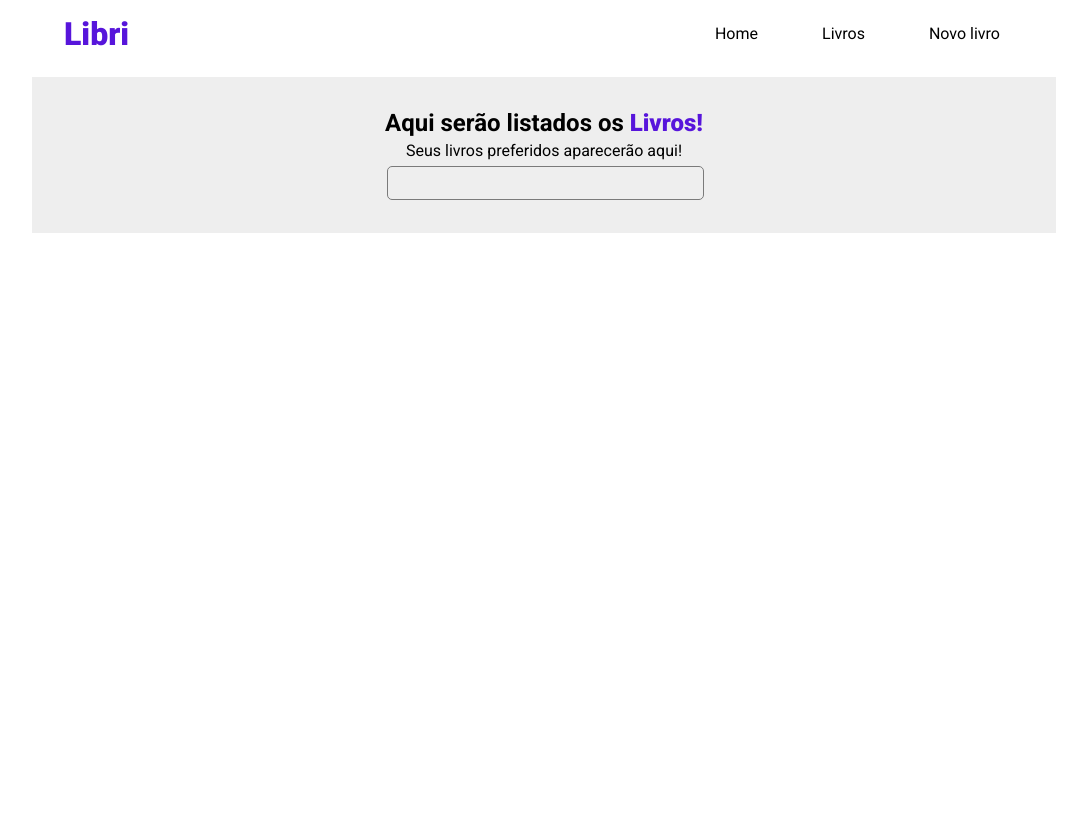
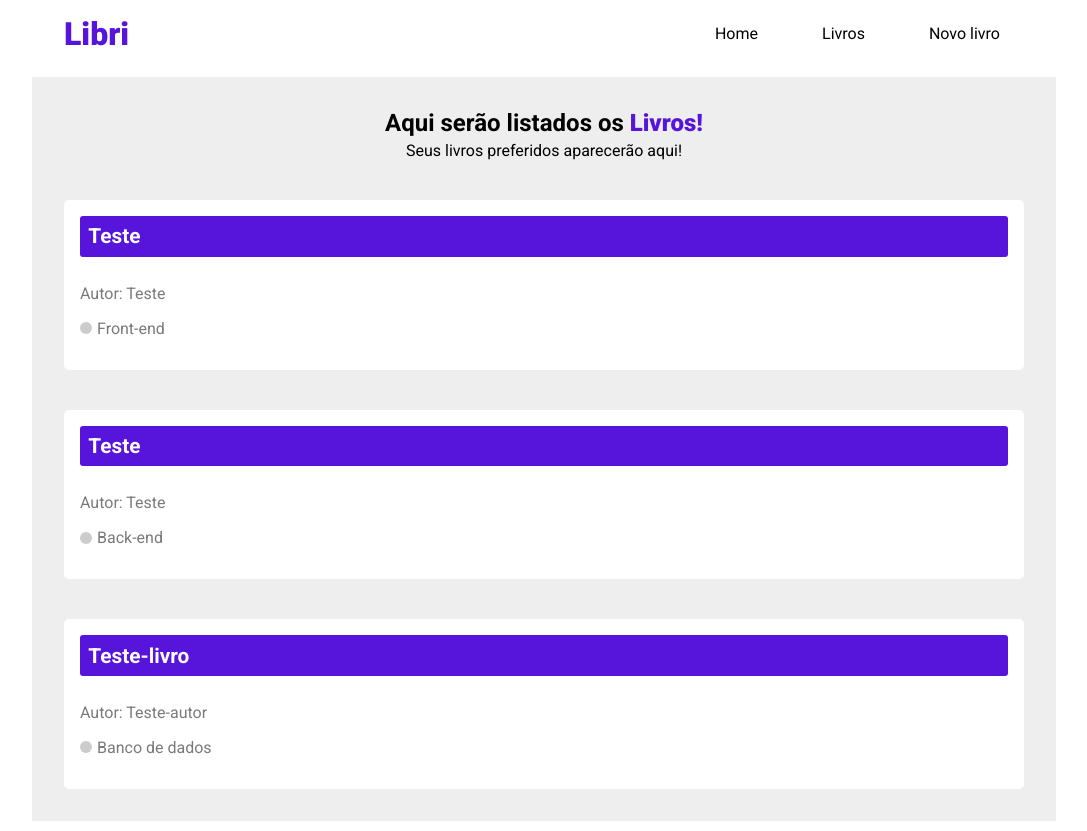
Before and after one commit to Arthur-Ruas/App-web-api, a React (Create React App) app in the folder projeto-react-api-1/: page /livros in a window 1280 px wide. Shown: the whole page, without its empty margins (96-1183 px from the left). Before the commit the page ends 800 px from the top, so only its background shows below. Built offline with nearby package versions, Linux system fonts and the light colour scheme; data requests are answered from the project's data file.

Commit message:
Arthur: Listagem dos livros

```diff
--- a/projeto-react-api-1/src/components/CardBook/CardBook.jsx
+++ b/projeto-react-api-1/src/components/CardBook/CardBook.jsx
@@ -1,10 +1,15 @@
 import React from 'react';
 import './cardBook.css';
 
-function CardBook() {
+function CardBook({ id, livro, autor, categoria }) {
   return (
     <div className='card-book'>
-
+        <h4>{livro}</h4>
+        <p>Autor: {autor}</p>
+        <p className='card-book__category'>
+          <span></span>
+          {categoria}
+        </p>
     </div>
   )
 
--- a/projeto-react-api-1/src/components/CardBook/cardBook.css
+++ b/projeto-react-api-1/src/components/CardBook/cardBook.css
@@ -1,16 +1,16 @@
 .card-book{
+    background-color: #fff;
     width: 100%;
-    margin: 0.5%;
     padding: 1em;
-    border: 1px solid #7a7a7a;
     border-radius: 5px;
 }
 
 .card-book h4{
-    background-color: #222;
-    color: #ffbb33;
+    background-color: #5715db;
+    color: #fff;
     padding: 0.4em;
     margin-bottom: 1.3em;
+    border-radius: 3px;
     font-size: 1.3em;
 }
 
--- a/projeto-react-api-1/src/db.json
+++ b/projeto-react-api-1/src/db.json
@@ -1,25 +1,5 @@
 {
   "books": [
-    {
-      "id": "fdb6",
-      "nome_livro": "a",
-      "nome_autor": "a",
-      "descricao": "a",
-      "category": {
-        "id": "2",
-        "category": "Back-end"
-      }
-    },
-    {
-      "id": "2527",
-      "nome_livro": "dsa",
-      "nome_autor": "dsa",
-      "descricao": "dsa",
-      "category": {
-        "id": "1",
-        "category": "Ficção científica"
-      }
-    },
     {
       "id": "2693",
       "nome_livro": "Teste",
@@ -31,23 +11,23 @@
       }
     },
     {
-      "id": "816a",
-      "nome_livro": "teste",
-      "nome_autor": "teste",
-      "descricao": "teste",
+      "id": "bf0e",
+      "nome_livro": "Teste",
+      "nome_autor": "Teste",
+      "descricao": "Teste",
       "category": {
         "id": "2",
         "category": "Back-end"
       }
     },
     {
-      "id": "e3fb",
-      "nome_livro": "a",
-      "nome_autor": "a",
-      "descricao": "a",
+      "id": "07b0",
+      "nome_livro": "Teste-livro",
+      "nome_autor": "Teste-autor",
+      "descricao": "Teste-descrição",
       "category": {
-        "id": "2",
-        "category": "Back-end"
+        "id": "4",
+        "category": "Banco de dados"
       }
     }
   ],
--- a/projeto-react-api-1/src/pages/CadastroLivro/CadastroLivro.jsx
+++ b/projeto-react-api-1/src/pages/CadastroLivro/CadastroLivro.jsx
@@ -23,15 +23,10 @@ function CadastroLivro() {
       }
     ).then(
       (response) => response.json()
-
     ).then(
-      (data) =>{
-        setCategories(data)
-      }
+      (data) => setCategories(data)
     ).catch(
-      (error) =>{
-        console.log(error);
-      }
+      (error) => console.log(error)
     )
   }, []);
 
--- a/projeto-react-api-1/src/pages/Livros/Livros.jsx
+++ b/projeto-react-api-1/src/pages/Livros/Livros.jsx
@@ -1,10 +1,32 @@
-import React from 'react';
+import React, { useEffect, useState } from 'react';
 import { useLocation } from 'react-router-dom';
 import './livros.css';
+
 import Message from '../../components/Message/Message';
+import Container from '../../components/Container/Container';
 import CardBook from '../../components/CardBook/CardBook';
 
 function Livros() {
+
+  const [booksArray, setBooksArray]  = useState([]);
+
+  useEffect(() =>{
+    fetch(
+      'http://localhost:5000/books',
+      {
+        method: 'GET',
+        headers: {
+          'Content-Type':'application/json'
+        }
+      }
+    ).then(
+      (response) => response.json()
+    ).then(
+      (data) => {setBooksArray(data)}
+    ).catch(
+      (error) => console.log(error)
+    )
+  }, []);
 
   const location = useLocation();
   let message = '';
@@ -20,9 +42,6 @@ function Livros() {
       <div className='livros__header'>
         <h1 className='livros__title'>Aqui serão listados os <span>Livros!</span></h1>
         <p>Seus livros preferidos aparecerão aqui!</p>
-        <div>
-          <CardBook/>
-        </div>
       </div>
       {
         message && (
@@ -31,6 +50,18 @@ function Livros() {
             type="success"/>
         )
       }
+
+      {
+        booksArray.map((book) =>{
+          return(
+            <CardBook
+              id={book.id}
+              livro={book.nome_livro}
+              autor={book.nome_autor}
+              categoria={book.category.category}/>
+          );
+        })
+      }
     </section>
   )
 }
--- a/projeto-react-api-1/src/pages/Livros/livros.css
+++ b/projeto-react-api-1/src/pages/Livros/livros.css
@@ -5,6 +5,7 @@
     align-items: center;
     justify-content: center;
     flex-direction: column;
+    gap: 40px;
     padding: 2rem;
     margin: 10px 0;
 }
```
